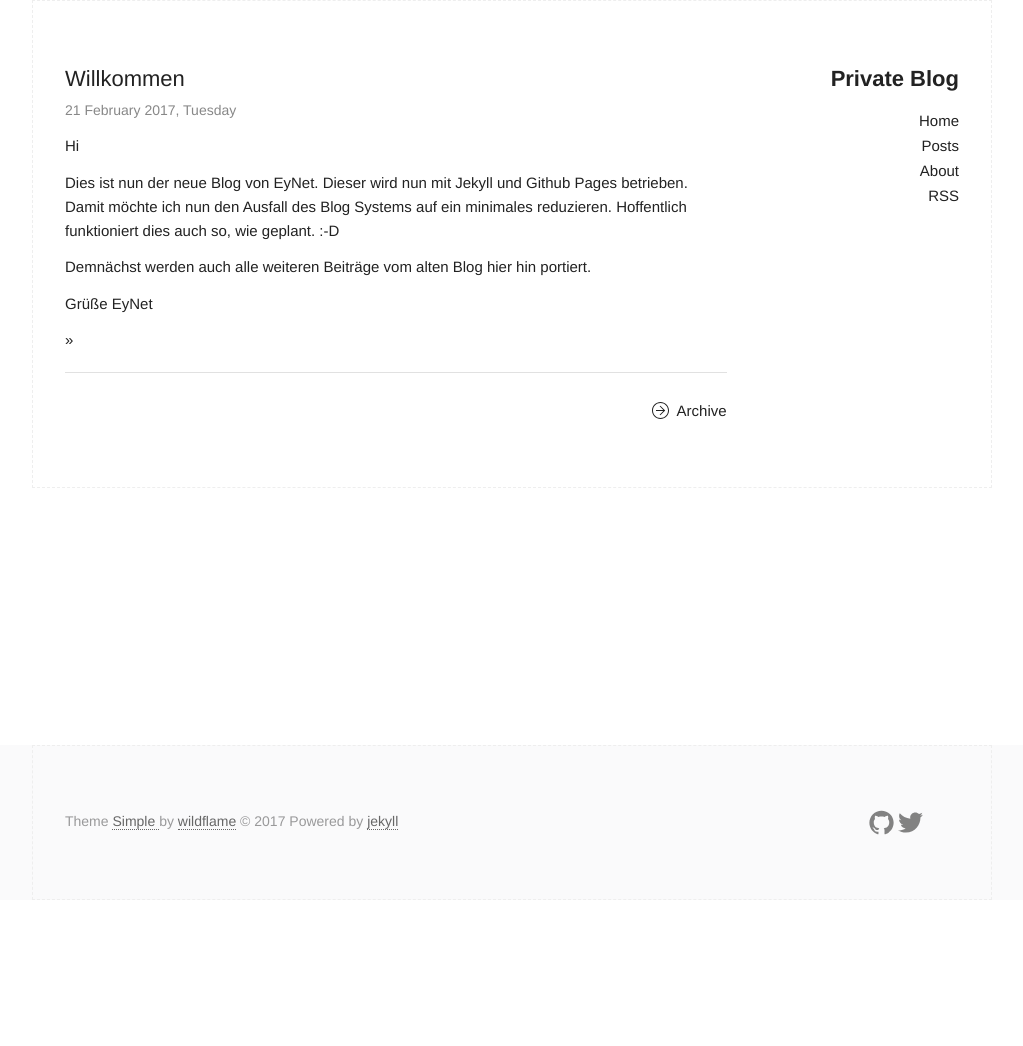
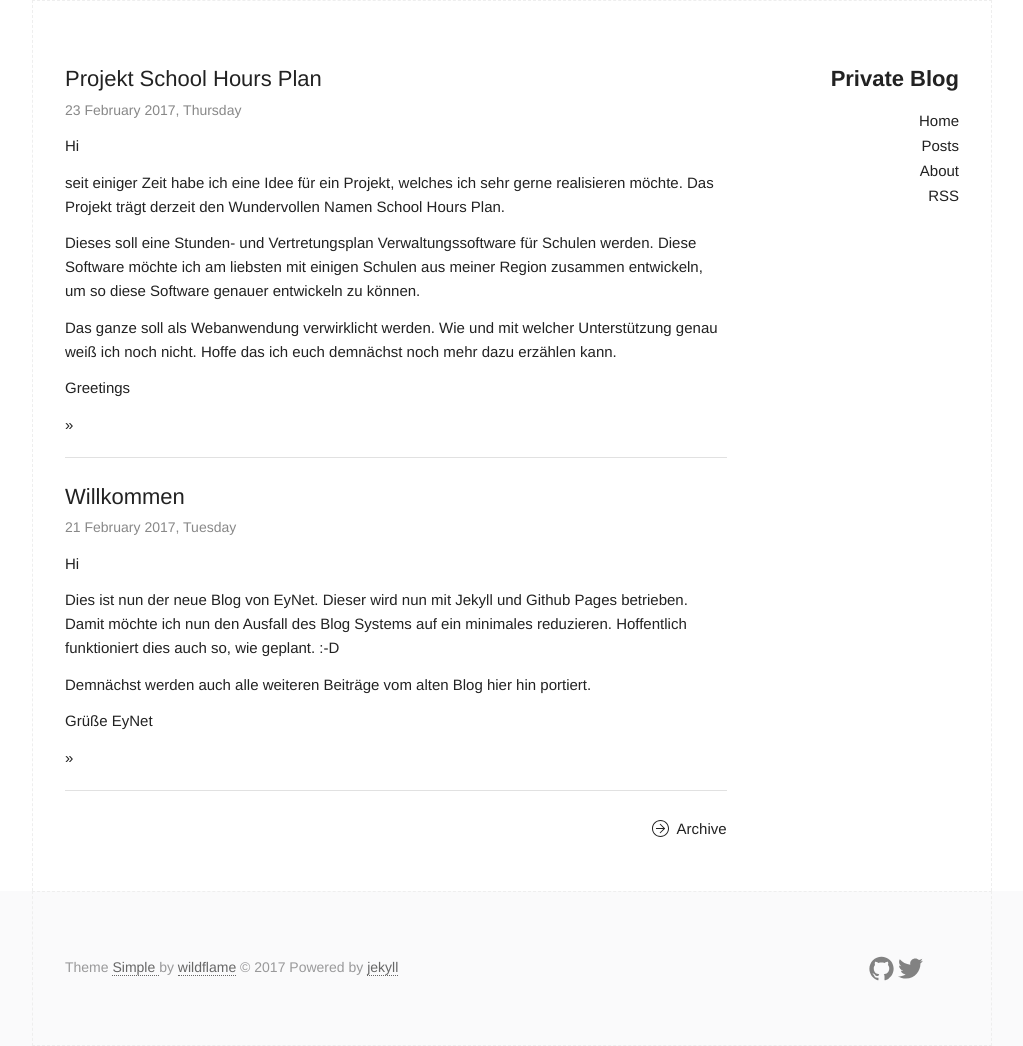
Before and after one commit to elyday/elyday.github.io, a Jekyll site: the page built from index.html, in a window 1280 px wide. Shown: the whole page, without its empty margins (128-1151 px from the left). Built offline with Jekyll 4.4.1, drawn with Linux system fonts in a browser that asks for light colours; before the commit the page ends 900 px from its top, so only the background shows below that.

Commit message:
Added new Post

```diff
--- a/_config.yml
+++ b/_config.yml
@@ -23,7 +23,7 @@ kramdown:
 # Third-party services
 # just leave someone empty to disable it
 # google_analytics:
-disqus_shortname:
+disqus_shortname: blog-eynet-xyz
 
 # used this for post_excerpt at index_page
 excerpt_separator: <!--description-->
--- /dev/null
+++ b/_posts/2017-02-23-projekt-school-hours-plan.markdown
@@ -0,0 +1,14 @@
+---
+layout: post
+title: "Projekt School Hours Plan"
+date: "2017-02-23 16:44:23 +0100"
+---
+Hi
+
+seit einiger Zeit habe ich eine Idee für ein Projekt, welches ich sehr gerne realisieren möchte. Das Projekt trägt derzeit den Wundervollen Namen School Hours Plan.
+
+Dieses soll eine Stunden- und Vertretungsplan Verwaltungssoftware für Schulen werden. Diese Software möchte ich am liebsten mit einigen Schulen aus meiner Region zusammen entwickeln, um so diese Software genauer entwickeln zu können.
+
+Das ganze soll als Webanwendung verwirklicht werden. Wie und mit welcher Unterstützung genau weiß ich noch nicht. Hoffe das ich euch demnächst noch mehr dazu erzählen kann.
+
+Greetings
```
